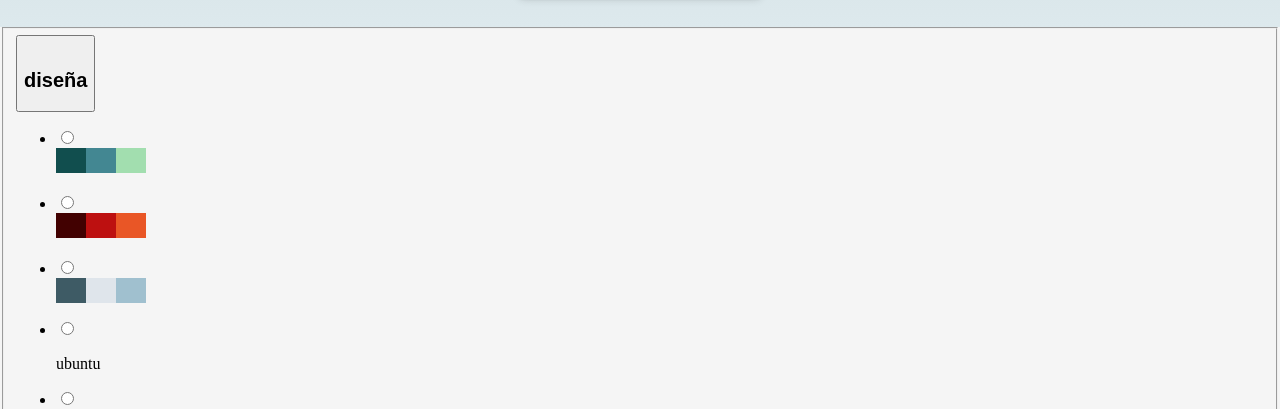
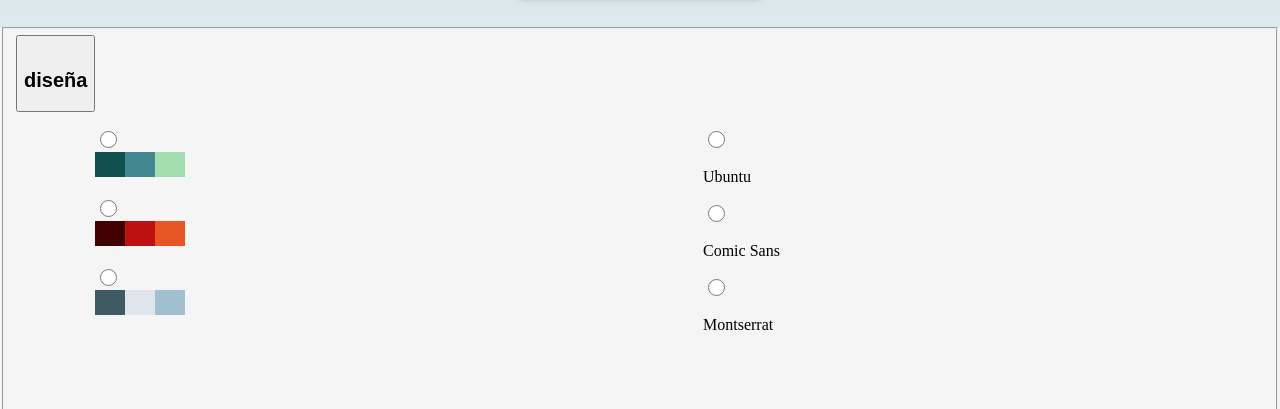
Before and after one commit to Adalab/project-easley-s2-allyouneediscode, a website: page docs/cards.html in a window 1280 px wide. Shown: the part 543-952 px from the top of the page. Drawn offline with nearby package versions, Linux system fonts and the light colour scheme; files that its build step writes are made by us from their sources.

Commit message:
design design-section styles

```diff
--- a/_src/assets/scss/layout/_main-cards.scss
+++ b/_src/assets/scss/layout/_main-cards.scss
@@ -131,6 +131,17 @@
     border-radius: 4px;
 }
 
+.main__design--palette {
+    display: flex;
+    flex-direction: row;
+}
+
+.option-button {
+    margin-right: 10px;
+    height: 17px;
+    width: 17px;
+}
+
 /*color squares starts here*/
 
 /* green palette */
@@ -183,6 +194,32 @@
     background-color: #e95626;
   }
 
+  .main__design--colors,
+  .main__design--fonts {
+    list-style-type: none;
+  }
+
+  .main__design--container {
+    padding-left: 39px;
+    padding-right: 20px;
+    padding-botton: 30px;
+    display: grid;
+    grid-template-columns: 1fr 1fr;
+    grid-template-rows: 1fr 1fr;
+    grid-gap: 27px;
+  }
+
+  .main__design--titles {
+    text-transform: uppercase;
+    font-family: 'OpenSans', sans-serif;
+    font-size: 14px;
+    color: $color-gunmetal;
+  }
+
+  .main__design--fonts {
+    text-transform: capitalize;
+  }
+
   /* grey palette */
 
   .main__design--palette-grey {
@@ -206,3 +243,23 @@
     height: 25px;
     background-color: #a0c0cf;
   }
+
+  /*fonts starts here*/
+
+  .ubuntu {
+    @include Text-Style-5();
+    color: $color-gunmetal;
+    text-align: left;
+    margin-bottom: 9px;
+  }
+
+  .comic-sans {
+    @include Text-Style-6();
+    margin-bottom: 12px;
+  }
+
+  .montserrat {
+    font-family: 'Merriweather', serif;
+    font-size: 16px;
+    color: $color-gunmetal;
+  }
```
Also changed, not shown: _src/templates/partials/_main-cards.html (+25 -16 lines).
